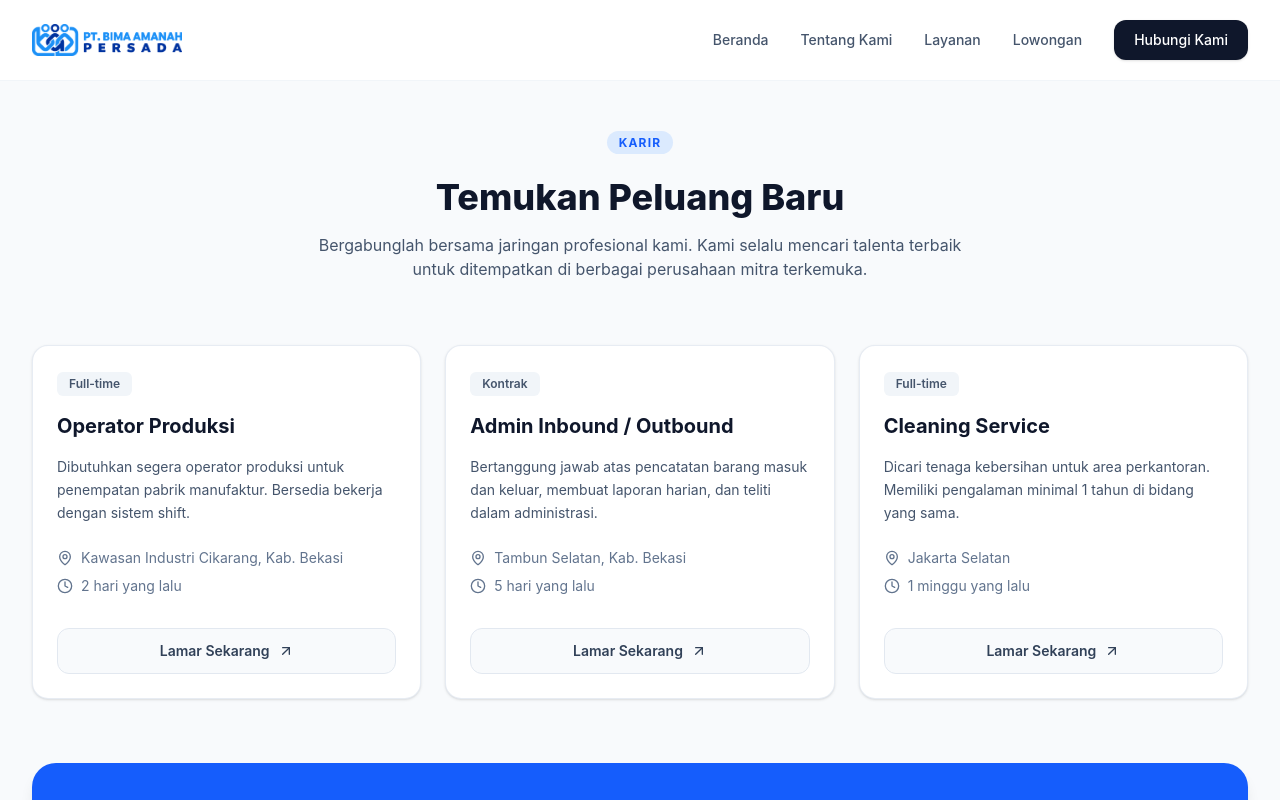
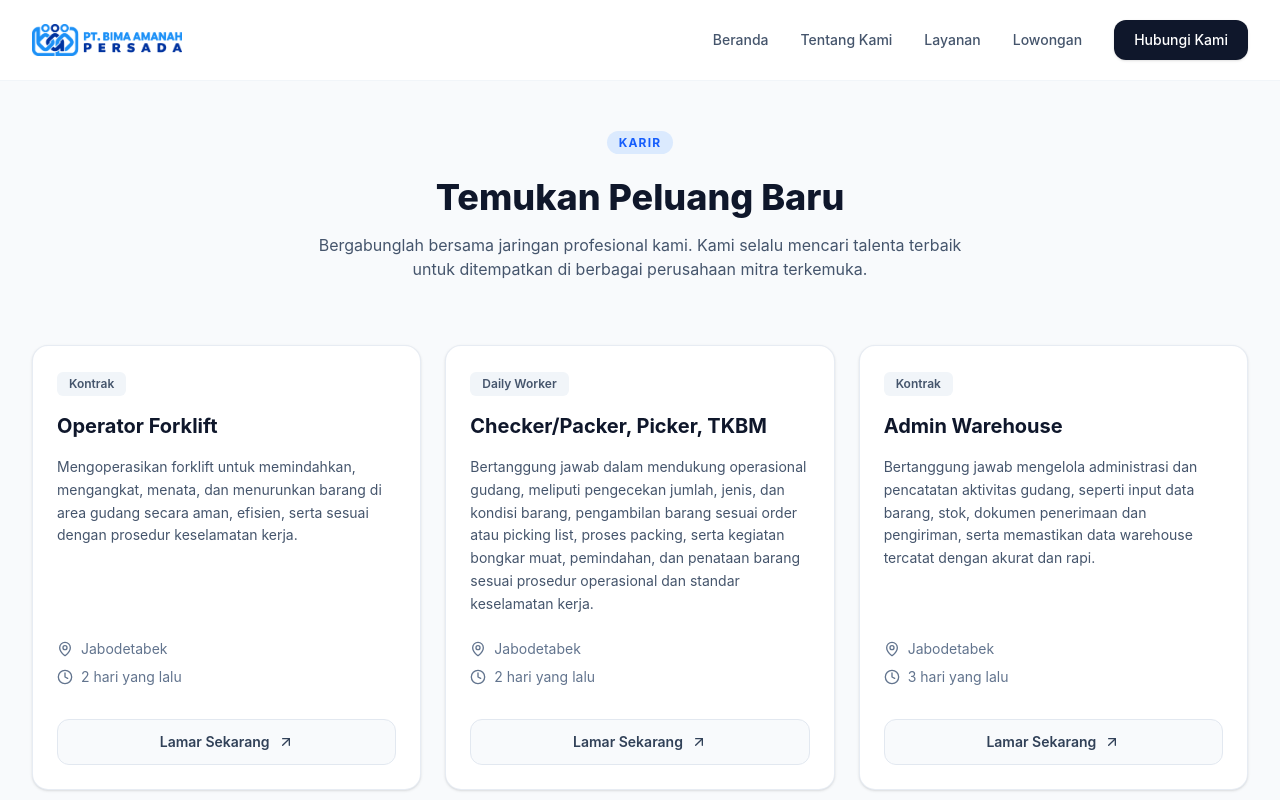
Before and after one commit to fikrishidiq/bimaamanahpersada, a React (Vite) app: page /lowongan in a window 1280 px wide. Shown: the top 800 px of the page. Built offline with nearby package versions, Linux system fonts and the light colour scheme.

Commit message:
fix: change jobs

```diff
--- a/src/pages/Lowongan.jsx
+++ b/src/pages/Lowongan.jsx
@@ -23,27 +23,35 @@ export default function Lowongan() {
     const jobs = [
         {
             id: 1,
-            title: 'Operator Produksi',
-            type: 'Full-time',
-            location: 'Kawasan Industri Cikarang, Kab. Bekasi',
+            title: 'Operator Forklift',
+            type: 'Kontrak',
+            location: 'Jabodetabek',
             postedDate: '2026-08-13',
-            desc: 'Dibutuhkan segera operator produksi untuk penempatan pabrik manufaktur. Bersedia bekerja dengan sistem shift.'
+            desc: 'Mengoperasikan forklift untuk memindahkan, mengangkat, menata, dan menurunkan barang di area gudang secara aman, efisien, serta sesuai dengan prosedur keselamatan kerja.'
         },
         {
             id: 2,
-            title: 'Admin Inbound / Outbound',
-            type: 'Kontrak',
-            location: 'Tambun Selatan, Kab. Bekasi',
-            postedDate: '2026-08-10',
-            desc: 'Bertanggung jawab atas pencatatan barang masuk dan keluar, membuat laporan harian, dan teliti dalam administrasi.'
+            title: 'Checker/Packer, Picker, TKBM',
+            type: 'Daily Worker',
+            location: 'Jabodetabek',
+            postedDate: '2026-08-13',
+            desc: 'Bertanggung jawab dalam mendukung operasional gudang, meliputi pengecekan jumlah, jenis, dan kondisi barang, pengambilan barang sesuai order atau picking list, proses packing, serta kegiatan bongkar muat, pemindahan, dan penataan barang sesuai prosedur operasional dan standar keselamatan kerja.'
         },
         {
             id: 3,
-            title: 'Cleaning Service',
-            type: 'Full-time',
-            location: 'Jakarta Selatan',
-            postedDate: '2026-08-08',
-            desc: 'Dicari tenaga kebersihan untuk area perkantoran. Memiliki pengalaman minimal 1 tahun di bidang yang sama.'
+            title: 'Admin Warehouse',
+            type: 'Kontrak',
+            location: 'Jabodetabek',
+            postedDate: '2026-08-18',
+            desc: 'Bertanggung jawab mengelola administrasi dan pencatatan aktivitas gudang, seperti input data barang, stok, dokumen penerimaan dan pengiriman, serta memastikan data warehouse tercatat dengan akurat dan rapi.'
+        },
+        {
+            id: 4,
+            title: 'Staff Warehouse',
+            type: 'Kontrak',
+            location: 'Jabodetabek',
+            postedDate: '2026-08-14',
+            desc: 'Bertanggung jawab dalam kegiatan operasional gudang, meliputi penerimaan, penyimpanan, pengambilan, pengecekan, pemindahan, dan pengiriman barang sesuai prosedur yang berlaku.'
         }
     ];
 
```
